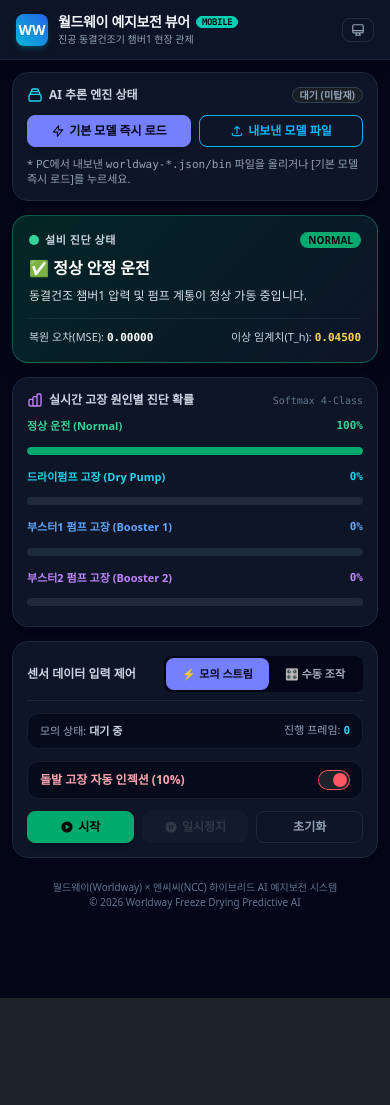
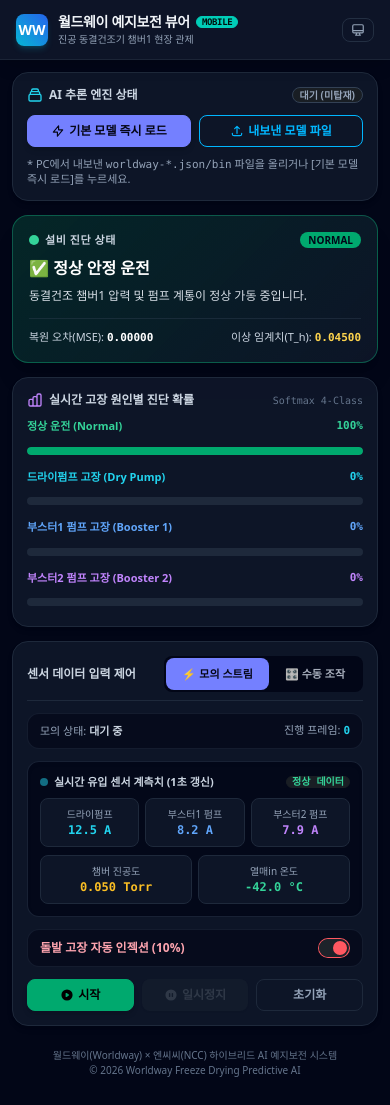
Before and after one commit to kite6choi/worldway01, a website: page viewer.html in a window 390 px wide. Before the commit the page ends 998 px from the top, so only its background shows below. Drawn offline with nearby package versions, Linux system fonts and the light colour scheme.

Commit message:
feat: Display 5 real-time sensor metrics in mobile viewer stream panel

```diff
--- a/viewer.html
+++ b/viewer.html
@@ -192,6 +192,47 @@
           <span>진행 프레임: <b id="stream-frame-count" class="font-mono text-cyan-400">0</b></span>
         </div>
 
+        <!-- 1초 주기 실시간 유입 5대 센서 수치 계측판 -->
+        <div class="bg-slate-950/80 rounded-xl p-3 border border-slate-800/80 space-y-2 shadow-inner">
+          <div class="flex items-center justify-between text-[11px] font-bold text-slate-300">
+            <span class="flex items-center gap-1.5">
+              <span id="stream-pulse-dot" class="w-2 h-2 rounded-full bg-cyan-400 animate-pulse"></span>
+              실시간 유입 센서 계측치 (1초 갱신)
+            </span>
+            <span id="stream-data-badge" class="badge badge-xs badge-ghost text-[10px] text-emerald-400 font-mono">
+              정상 데이터
+            </span>
+          </div>
+
+          <!-- 센서 3종 (전류) -->
+          <div class="grid grid-cols-3 gap-1.5 text-center">
+            <div id="metric-box-dry" class="bg-slate-900/90 p-2 rounded-lg border border-slate-800 transition-all">
+              <div class="text-[10px] text-slate-400 font-medium">드라이펌프</div>
+              <div id="stream-num-dry" class="text-xs font-black font-mono text-cyan-400">12.5 A</div>
+            </div>
+            <div id="metric-box-b1" class="bg-slate-900/90 p-2 rounded-lg border border-slate-800 transition-all">
+              <div class="text-[10px] text-slate-400 font-medium">부스터1 펌프</div>
+              <div id="stream-num-b1" class="text-xs font-black font-mono text-blue-400">8.2 A</div>
+            </div>
+            <div id="metric-box-b2" class="bg-slate-900/90 p-2 rounded-lg border border-slate-800 transition-all">
+              <div class="text-[10px] text-slate-400 font-medium">부스터2 펌프</div>
+              <div id="stream-num-b2" class="text-xs font-black font-mono text-purple-400">7.9 A</div>
+            </div>
+          </div>
+
+          <!-- 센서 2종 (진공/온도) -->
+          <div class="grid grid-cols-2 gap-1.5 text-center">
+            <div id="metric-box-vac" class="bg-slate-900/90 p-2 rounded-lg border border-slate-800 transition-all">
+              <div class="text-[10px] text-slate-400 font-medium">챔버 진공도</div>
+              <div id="stream-num-vac" class="text-xs font-black font-mono text-amber-400">0.050 Torr</div>
+            </div>
+            <div id="metric-box-temp" class="bg-slate-900/90 p-2 rounded-lg border border-slate-800 transition-all">
+              <div class="text-[10px] text-slate-400 font-medium">열매in 온도</div>
+              <div id="stream-num-temp" class="text-xs font-black font-mono text-emerald-400">-42.0 °C</div>
+            </div>
+          </div>
+        </div>
+
         <!-- 고장 인젝션 스위치 -->
         <div class="flex items-center justify-between bg-slate-950/60 px-3 py-2 rounded-xl border border-slate-800/60">
           <span class="text-xs font-semibold text-rose-300">돌발 고장 자동 인젝션 (10%)</span>
--- a/viewer.js
+++ b/viewer.js
@@ -435,6 +435,47 @@
     if (t2) t2.textContent = `${p2}%`;
     if (t3) t3.textContent = `${p3}%`;
 
+    // 2-2. 1초 주기 실시간 유입 5대 센서 수치 및 카드 하이라이트 갱신
+    const numDry = document.getElementById('stream-num-dry');
+    const numB1  = document.getElementById('stream-num-b1');
+    const numB2  = document.getElementById('stream-num-b2');
+    const numVac = document.getElementById('stream-num-vac');
+    const numTemp= document.getElementById('stream-num-temp');
+
+    const sDry  = this.currentSensor[0];
+    const sB1   = this.currentSensor[1];
+    const sB2   = this.currentSensor[2];
+    const sVac  = this.currentSensor[3];
+    const sTemp = this.currentSensor[4];
+
+    if (numDry)  numDry.textContent  = `${sDry.toFixed(1)} A`;
+    if (numB1)   numB1.textContent   = `${sB1.toFixed(1)} A`;
+    if (numB2)   numB2.textContent   = `${sB2.toFixed(1)} A`;
+    if (numVac)  numVac.textContent  = `${sVac.toFixed(3)} Torr`;
+    if (numTemp) numTemp.textContent = `${sTemp.toFixed(1)} °C`;
+
+    // 개별 센서 이상 수치 시각적 하이라이트
+    const boxDry  = document.getElementById('metric-box-dry');
+    const boxB1   = document.getElementById('metric-box-b1');
+    const boxB2   = document.getElementById('metric-box-b2');
+    const boxVac  = document.getElementById('metric-box-vac');
+    const boxTemp = document.getElementById('metric-box-temp');
+
+    const setHighlight = (box, isFault) => {
+      if (!box) return;
+      if (isFault) {
+        box.className = 'bg-rose-950/60 p-2 rounded-lg border-2 border-rose-500 shadow-lg shadow-rose-900/30 transition-all';
+      } else {
+        box.className = 'bg-slate-900/90 p-2 rounded-lg border border-slate-800 transition-all';
+      }
+    };
+
+    setHighlight(boxDry,  sDry > 18.0);
+    setHighlight(boxB1,   sB1 > 14.0);
+    setHighlight(boxB2,   sB2 > 14.0);
+    setHighlight(boxVac,  sVac > 0.080);
+    setHighlight(boxTemp, sTemp > -30.0);
+
     // 3. 3색 스마트 사이렌 & 가이드 카드
     const card = document.getElementById('alarm-card');
     const badge = document.getElementById('alarm-status-badge');
@@ -558,6 +599,17 @@
       this.setSliders([nDry, nB1, nB2, nVac, nTemp]);
     }
 
+    const dataBadge = document.getElementById('stream-data-badge');
+    if (dataBadge) {
+      if (injectFault) {
+        dataBadge.className = 'badge badge-xs badge-error text-white font-bold animate-pulse';
+        dataBadge.textContent = '⚠️ 돌발 고장 유입';
+      } else {
+        dataBadge.className = 'badge badge-xs badge-ghost text-[10px] text-emerald-400 font-mono';
+        dataBadge.textContent = '정상 데이터';
+      }
+    }
+
     this.updateUIWithInference();
   }
 
```
